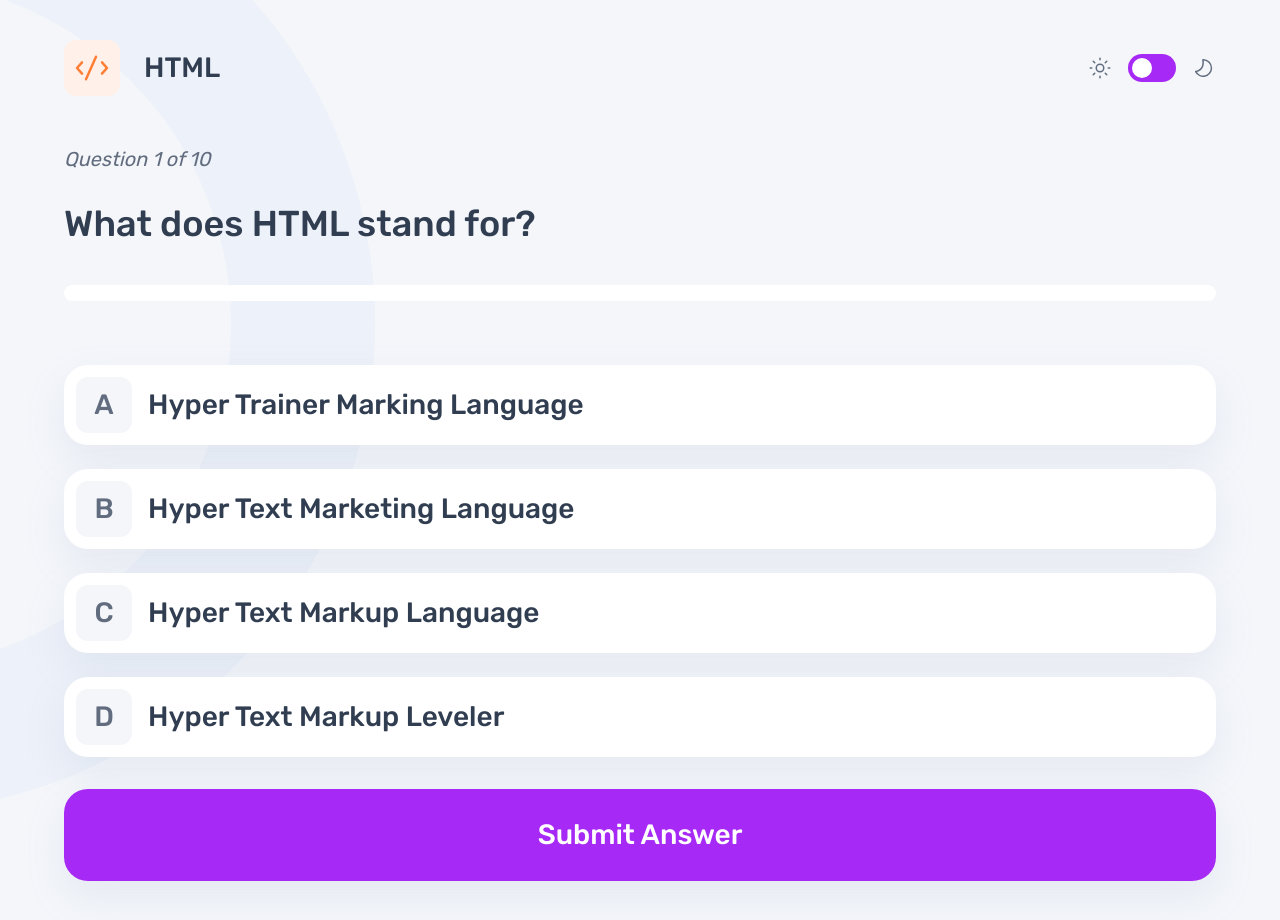
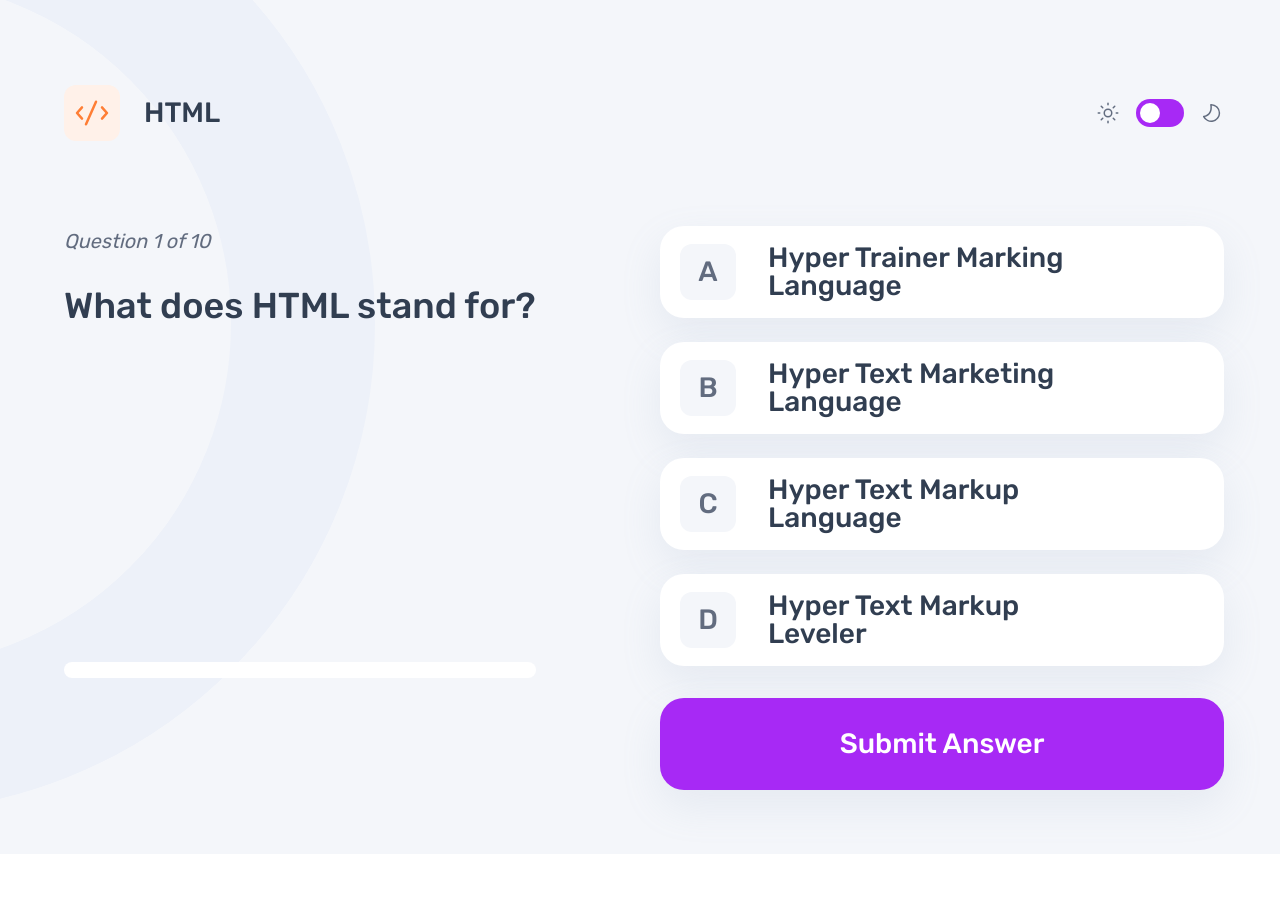
Before and after one commit to 3lectrologos/FM-frontend-quiz, a Next.js app: page / in a window 1280 px wide. Both pictures are taken after a click on the element "HTML". Shown: the top 920 px of the page. After the commit the page ends 854 px from the top, so only its background shows below. Built offline with nearby package versions, Linux system fonts and the light colour scheme.

Commit message:
Add desktop version

```diff
--- a/app/Instrumenter.tsx
+++ b/app/Instrumenter.tsx
@@ -30,9 +30,9 @@ export default function Instrumenter({ quizes }: { quizes: Quiz[] }) {
   }
 
   return (
-    <div className={`flex flex-col`}>
+    <div className={`flex flex-col desktop:items-center`}>
       <TopBar category={quiz?.title} />
-      <div className={`py-8`}>
+      <div className={`py-8 desktop:pt-0`}>
         {state === 'landing' &&
           <LandingPage onSelect={onSelectCategory} />
         }
--- a/app/LandingPage.tsx
+++ b/app/LandingPage.tsx
@@ -1,12 +1,16 @@
 import CategoryIcon from '@/app/CategoryIcon'
 import { Category, CATEGORIES } from '@/app/types'
 import Title from '@/app/Title'
+import {twMerge} from 'tailwind-merge'
 
 function CategoryButton({ category, onClick }: { category: Category, onClick: () => void }) {
   const iconURL = `/images/icon-${category.toLowerCase()}.svg`
   return (
     <div
-      className={`flex flex-row items-center gap-x-4 rounded-xl p-3 bg-white dark:bg-navy shadow-button-light dark:shadow-button-dark tablet:gap-x-8 tablet:rounded-3xl desktop:p-5`}
+      className={twMerge(
+        `flex flex-row items-center gap-x-4 rounded-xl p-3 bg-white cursor-pointer dark:bg-navy shadow-button-light dark:shadow-button-dark tablet:gap-x-8 tablet:rounded-3xl desktop:p-5`,
+        `desktop:w-[564px] hover:transition hover:bg-white/50`
+      )}
       onClick={onClick}
     >
       <CategoryIcon category={category} />
@@ -33,7 +37,10 @@ function Categories({ onClick }: { onClick: (category: Category) => void }) {
 
 export default function LandingPage({ onSelect }: { onSelect: (category: Category) => void }) {
   return (
-    <div className={`flex flex-col gap-y-10 tablet:gap-y-16`}>
+    <div className={twMerge(
+      `flex flex-col gap-y-10 tablet:gap-y-16`,
+      `desktop:w-[1160px] desktop:flex-row desktop:justify-between`
+    )}>
       <Title t1='Welcome to the' t2='Frontend Quiz!' sub='Pick a subject to get started.' />
       <Categories onClick={onSelect} />
     </div>
--- a/app/QuestionPage.tsx
+++ b/app/QuestionPage.tsx
@@ -38,10 +38,12 @@ function Options( { options, className='', onClick, selected=null, isCorrect=nul
       {options.slice(0, listIds.length).map((choice, idx) =>
         <button
           className={twMerge(
-            `transition-none flex flex-row items-center rounded-xl p-3 gap-4 bg-white dark:bg-navy ring-inset ring-[3px] shadow-button-light dark:shadow-button-dark`,
+            `transition-none flex flex-row items-center rounded-xl p-3 gap-x-4 bg-white dark:bg-navy ring-inset ring-[3px] shadow-button-light dark:shadow-button-dark`,
             `${selected === idx && isCorrect === null && 'transition'}`,
             `${(selected === idx) ? ((isCorrect === null) ? 'ring-purple' : (isCorrect ? 'ring-green' : 'ring-red')) : 'ring-purple/0'}`,
-            `tablet:rounded-3xl`
+            `tablet:rounded-3xl`,
+            `desktop:w-[564px] desktop:px-5 desktop:py-[18px] desktop:gap-x-8`,
+            `group`
             )}
           key={idx}
           onClick={() => onClick(idx)}
@@ -51,7 +53,8 @@ function Options( { options, className='', onClick, selected=null, isCorrect=nul
             `${selected === idx && isCorrect === null && 'transition'}`,
             `${(selected === idx) && 'text-white'}`,
             `${(selected === idx) && ((isCorrect === null) ? 'bg-purple' : (isCorrect ? 'bg-green' : 'bg-red'))}`,
-            `tablet:w-14 tablet:h-14 tablet:rounded-xl`
+            `tablet:w-14 tablet:h-14 tablet:rounded-xl`,
+            `${(selected !== idx && isCorrect == null) && 'group-hover:transition group-hover:bg-purple/10 group-hover:text-purple'}`,
           )}
           >
             {listIds[idx]}
@@ -111,11 +114,17 @@ export default function QuestionPage({ questions, onFinished }: { questions: Que
   }
 
   return (
+    <div className={twMerge(
+      `flex flex-col`,
+      `desktop:flex-row desktop:w-[1160px] desktop:justify-between desktop:gap-x-20`
+      )}>
+      <div className={`flex flex-col desktop:h-[452px] desktop:justify-between`}>
+        <QuestionTitle className={`mb-6 tablet:mb-10 desktop:mb-0`}
+          idx={idx} maxIdx={questions.length} question={questions[idx]} />
+        <ProgressBar className={`mb-10 tablet:mb-16 desktop:mb-0`}
+          idx={idx} maxIdx={questions.length} />
+      </div>
       <div className={`flex flex-col`}>
-      <QuestionTitle className={`mb-6 tablet:mb-10`}
-        idx={idx} maxIdx={questions.length} question={questions[idx]} />
-      <ProgressBar className={`mb-10 tablet:mb-16`}
-        idx={idx} maxIdx={questions.length} />
         <Options
           className={`mb-3 tablet:mb-8`}
           options={questions[idx].options}
@@ -147,5 +156,6 @@ export default function QuestionPage({ questions, onFinished }: { questions: Que
           </div>
         }
       </div>
+    </div>
   )
 }
--- a/app/ScorePage.tsx
+++ b/app/ScorePage.tsx
@@ -24,12 +24,14 @@ function ScoreBox({ category, score, maxScore, className='' }: { category: Categ
 
 export default function ScorePage({ category, score, maxScore, onAgain }: { category: Category, score: number, maxScore: number, onAgain: () => void }) {
   return (
-    <div className={`flex flex-col`}>
+    <div className={`flex flex-col desktop:flex-row desktop:w-[1160px] desktop:justify-between`}>
       <Title className={`mb-10 tablet:mb-16`}
         t1='Quiz completed' t2='You scored...' />
-      <ScoreBox className={`mb-3 tablet:mb-8`}
-        category={category} score={score} maxScore={maxScore} />
-      <Button text='Play Again' onClick={onAgain} />
+      <div className={`flex flex-col desktop:w-[564px]`}>
+        <ScoreBox className={`mb-3 tablet:mb-8`}
+          category={category} score={score} maxScore={maxScore} />
+        <Button text='Play Again' onClick={onAgain} />
+      </div>
     </div>
   )
 }
--- a/app/Title.tsx
+++ b/app/Title.tsx
@@ -8,7 +8,7 @@ export default function Title({ t1, t2, sub=undefined, className='' }: { t1: str
         {t2}
       </span>
       {sub && (
-        <span className={`font-body-sm mt-2 text-gray_navy dark:text-light_bluish`}>
+        <span className={`font-body-sm mt-2 text-gray_navy dark:text-light_bluish desktop:mt-12`}>
           {sub}
         </span>
       )}
--- a/app/TopBar.tsx
+++ b/app/TopBar.tsx
@@ -2,10 +2,15 @@ import Image from 'next/image'
 import ThemeToggle from '@/app/ThemeToggle'
 import CategoryIcon from '@/app/CategoryIcon'
 import { Category } from '@/app/types'
+import { twMerge } from 'tailwind-merge'
 
 export default function TopBar({ category=undefined }: { category?: Category }) {
   return (
-    <div className={`flex flex-row items-center py-4 tablet:pt-10`}>
+    <div className={twMerge(
+      `flex flex-row items-center py-4 tablet:pt-10`,
+      `desktop:w-[1160px] desktop:py-[85px]`
+    )}
+    >
       <div className={`flex flex-row gap-x-4 items-center ${category ?? 'invisible'} tablet:gap-x-6`}>
         <CategoryIcon category={category ?? 'HTML'} />
         <span className={`font-heading-sm`}>
--- a/tailwind.config.ts
+++ b/tailwind.config.ts
@@ -9,7 +9,7 @@ const config: Config = {
   theme: {
     screens: {
       'tablet': '768px',
-      'desktop': '1024px'
+      'desktop': '1280px'
     },
     colors: {
       purple: '#A729F5',
```
Lines whose indentation alone changed are shown as unchanged.
